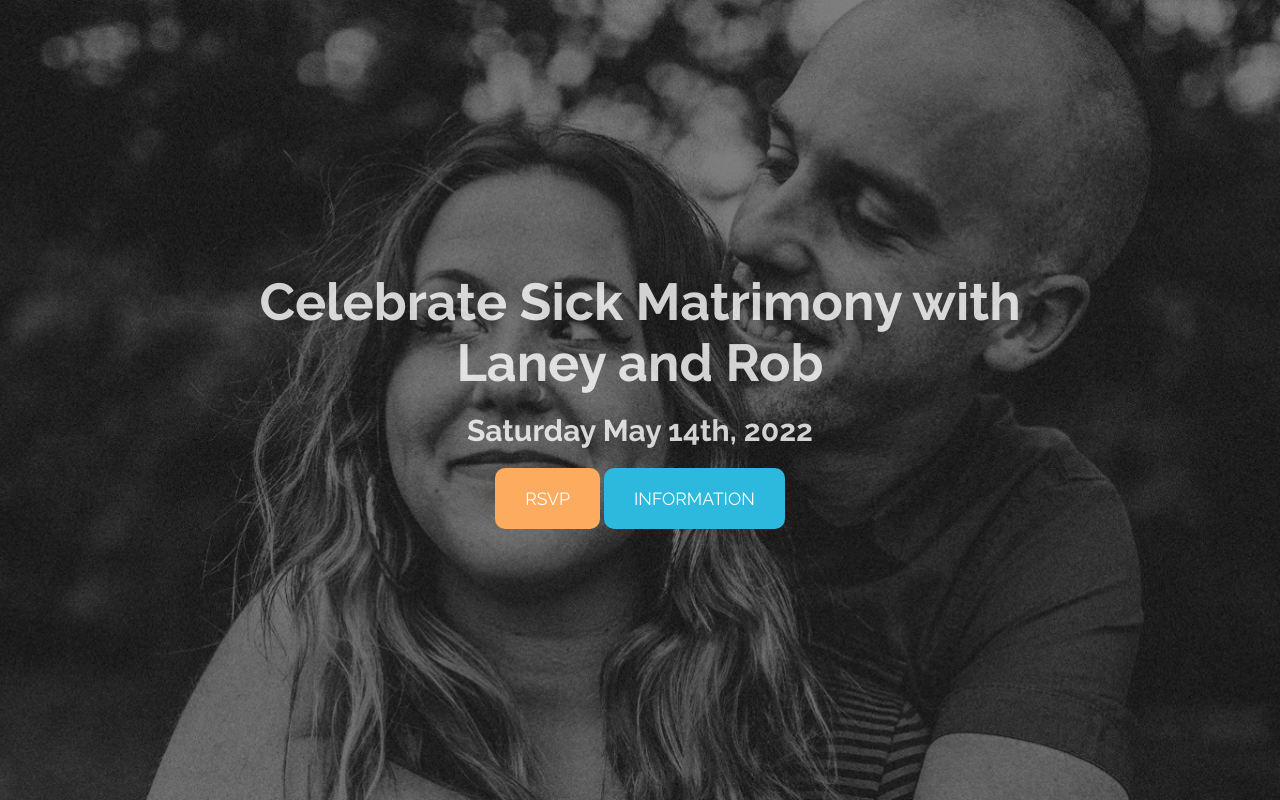
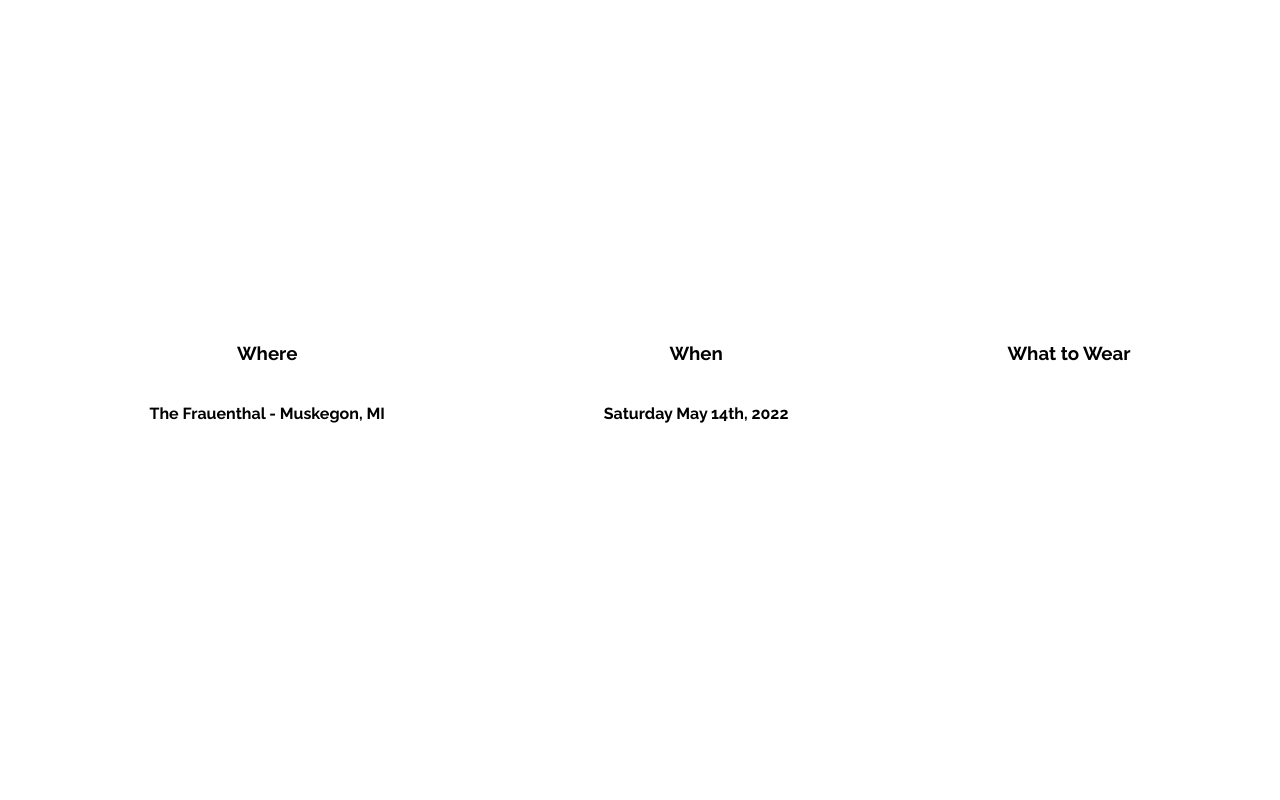
Before and after one commit to robroplol/solid-as-a-rop, a plain HTML site: page index.html in a window 1280 px wide. Drawn offline with Linux system fonts and the light colour scheme.

Commit message:
added cards for event info

```diff
--- a/index.html
+++ b/index.html
@@ -19,11 +19,35 @@
   </head>
   <body class="">
     <section class="hero">
-      <h1 class="">Celebrate Sick Matrimony with<br />Laney and Rob</h1>
-      <h2 class="">Saturday May 14th, 2022</h2>
+      <h1 class="hero__heading">
+        Celebrate Sick Matrimony with<br />Laney and Rob
+      </h1>
+      <h2 class="hero__subheading">Saturday May 14th, 2022</h2>
       <div class="hero__buttons">
         <a href="#rsvp" class="btn">RSVP</a>
-        <a href="#info" class="btn" id="info_btn">Information</a>
+        <a href="#info" class="btn" id="info_btn">Info</a>
+      </div>
+    </section>
+    <section class="info">
+      <div class="card_container">
+        <div class="card">
+          <h3>Where</h3>
+          <img src="" alt="" />
+          <h4>The Frauenthal - Muskegon, MI</h4>
+          <p></p>
+        </div>
+        <div class="card">
+          <h3>When</h3>
+          <img src="" alt="" />
+          <h4>Saturday May 14th, 2022</h4>
+          <p></p>
+        </div>
+        <div class="card">
+          <h3>What to Wear</h3>
+          <img src="" alt="" />
+          <h4></h4>
+          <p></p>
+        </div>
       </div>
     </section>
   </body>
--- a/styles.css
+++ b/styles.css
@@ -26,39 +26,28 @@ a {
   font-family: "Raleway", Helvetica, sans-serif;
 }
 h1 {
-  font-size: 52px;
-  margin: 0;
+  font-size: 2.9em;
+}
+h2 {
+  font-size: 2em;
 }
 
-.container {
-  max-width: 1200px;
-  margin: 0 auto;
-  padding: 0px;
+section {
+  height: 100vh;
 }
-header {
-  display: none;
-  flex-direction: row;
-  justify-content: space-between;
-  align-items: center;
-}
-nav li {
-  list-style: none;
-  margin-left: 20px;
-}
-nav ul {
-  display: flex;
-  flex-direction: row;
-}
+
+/****** Hero Section *******/
+
 .hero {
   display: flex;
   flex-direction: column;
   justify-content: center;
   align-items: center;
-  height: 100vh;
   background: linear-gradient(0deg, rgba(0, 0, 0, 0.5), rgba(0, 0, 0, 0.5)),
     url(images/saar1.jpg);
   background-size: cover;
   background-position: top center;
+  display: none;
 }
 
 .hero h1,
@@ -69,24 +58,30 @@ nav ul {
   margin: 0 0 20px 0;
 }
 
-.hero h2 {
-  font-size: 30px;
-}
-
-.hero h3 {
-  font-size: 18px;
-}
-
 .hero__buttons {
   margin: 20px 0px;
 }
 
-@media only screen and (max-width: 767px) {
-  h1 {
-    font-size: 44px !important;
-  }
+/****** Info Section *******/
+
+.info {
+  display: flex;
+  justify-content: center;
+  align-items: center;
 }
-/* A comment about some upcoming styles */
+
+.card_container {
+  display: flex;
+  flex-direction: row;
+  justify-content: space-around;
+  width: 1200px;
+}
+
+.card {
+  display: flex;
+  flex-direction: column;
+  align-items: center;
+}
 
 /****** Utility Classes *******/
 
@@ -108,3 +103,14 @@ nav ul {
 #info_btn:hover {
   background-color: #1d92af;
 }
+
+/****** Mobile Styles *******/
+
+@media only screen and (max-width: 767px) {
+  h1 {
+    font-size: 2.2em;
+  }
+  h2 {
+    font-size: 1.4em;
+  }
+}
```
